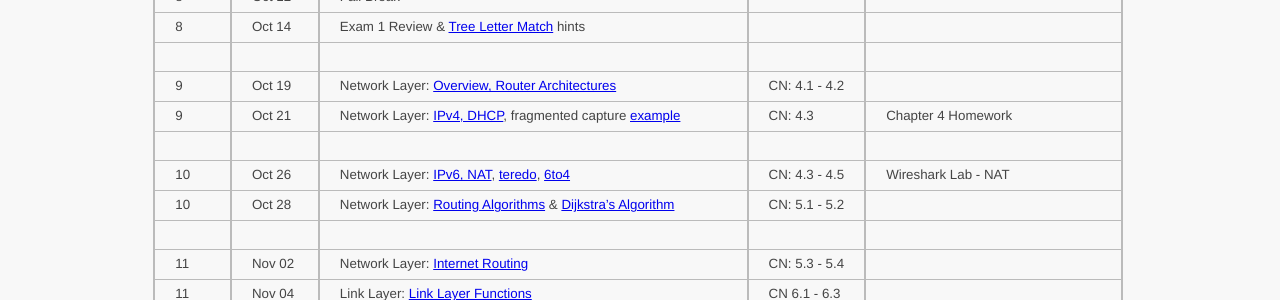
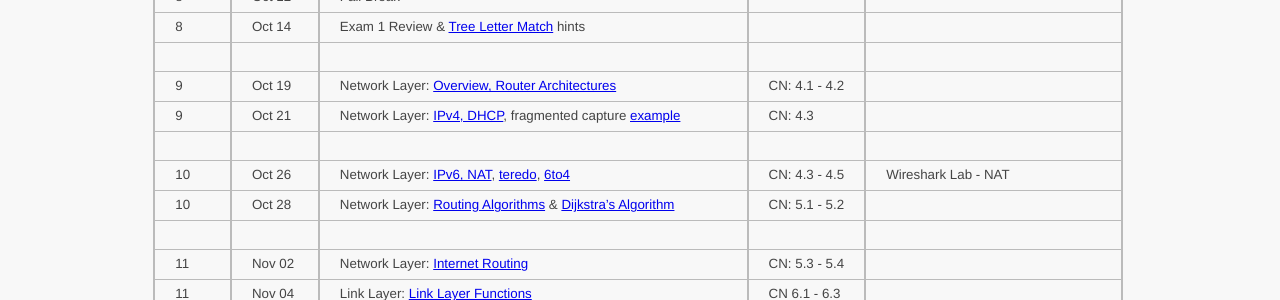
Before and after one commit to ycpcs/cs330-fall2021, a Jekyll site: the page built from schedule/index.md, in a window 1280 px wide. Shown: the part 821-1121 px from the top of the page. Built offline with Jekyll 4.4.1, drawn with Linux system fonts in a browser that asks for light colours.

Commit message:
update chapter 4

```diff
--- a/schedule/index.md
+++ b/schedule/index.md
@@ -35,7 +35,7 @@ CN: [Computer Networking: A Top-Down Approach](https://www.pearson.com/us/higher
 > 8  | Oct 14 | Exam 1 Review & [Tree Letter Match](../labs/tlm.html) hints
 > | | | |
 > 9  | Oct 19 | Network Layer: [Overview, Router Architectures](slides/chapter_4.pdf) | CN: 4.1 - 4.2 |
-> 9  | Oct 21 | Network Layer: [IPv4, DHCP](slides/chapter_4.pdf), fragmented capture [example](files\mtu.pcapng) | CN: 4.3 | Chapter 4 Homework
+> 9  | Oct 21 | Network Layer: [IPv4, DHCP](slides/chapter_4.pdf), fragmented capture [example](files\mtu.pcapng) | CN: 4.3 |
 > | | | |
 > 10  | Oct 26 | Network Layer: [IPv6, NAT](slides/chapter_4.pdf), [teredo](files\teredo.pcap), [6to4](files\6to4.pcap) | CN: 4.3 - 4.5 | Wireshark Lab - NAT
 > 10 | Oct 28 | Network Layer: [Routing Algorithms](slides/chapter_5.pdf) & [Dijkstra's Algorithm](slides/dijkstra_algorithm.pdf) | CN: 5.1 - 5.2 |
```
Also changed, not shown: 1 other file.
